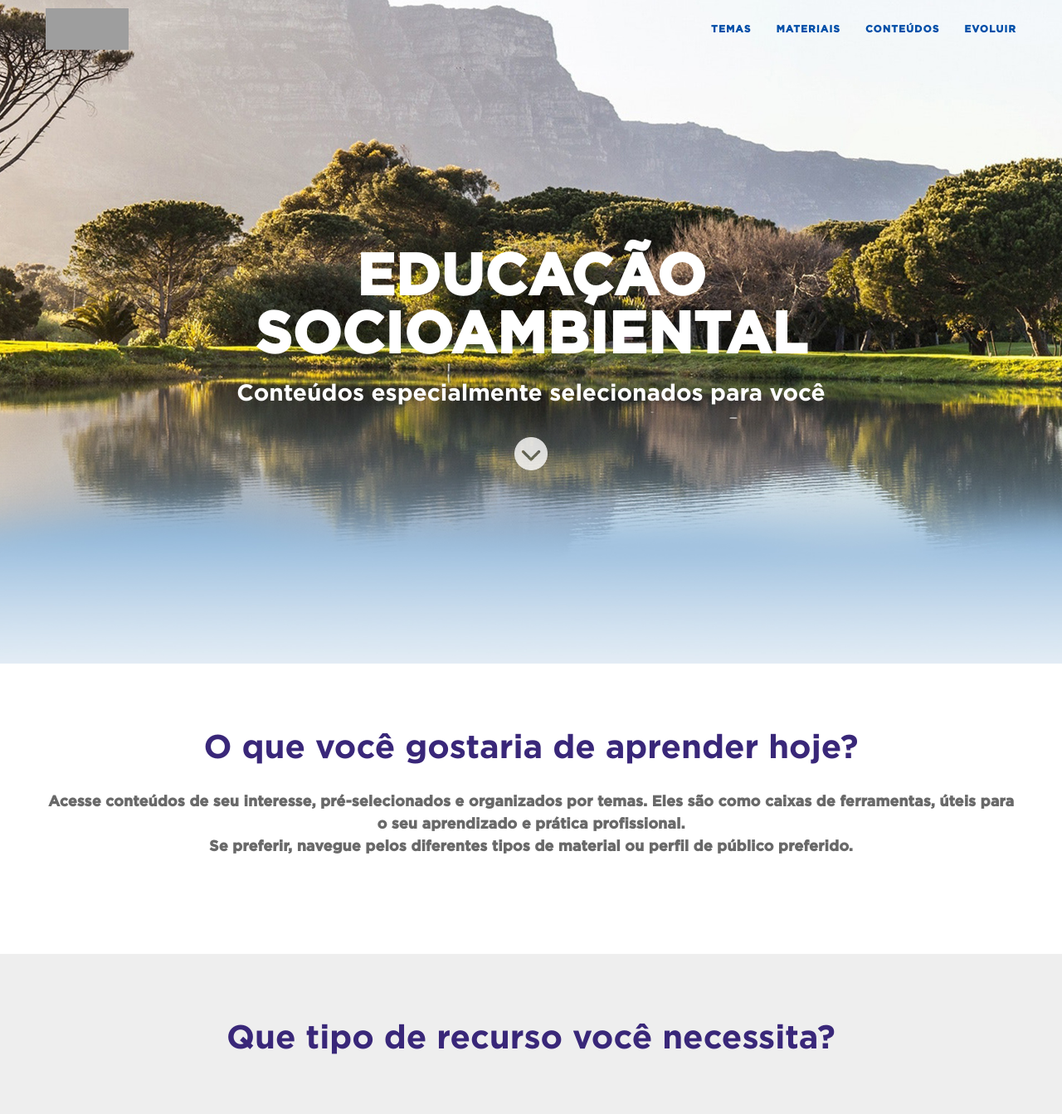
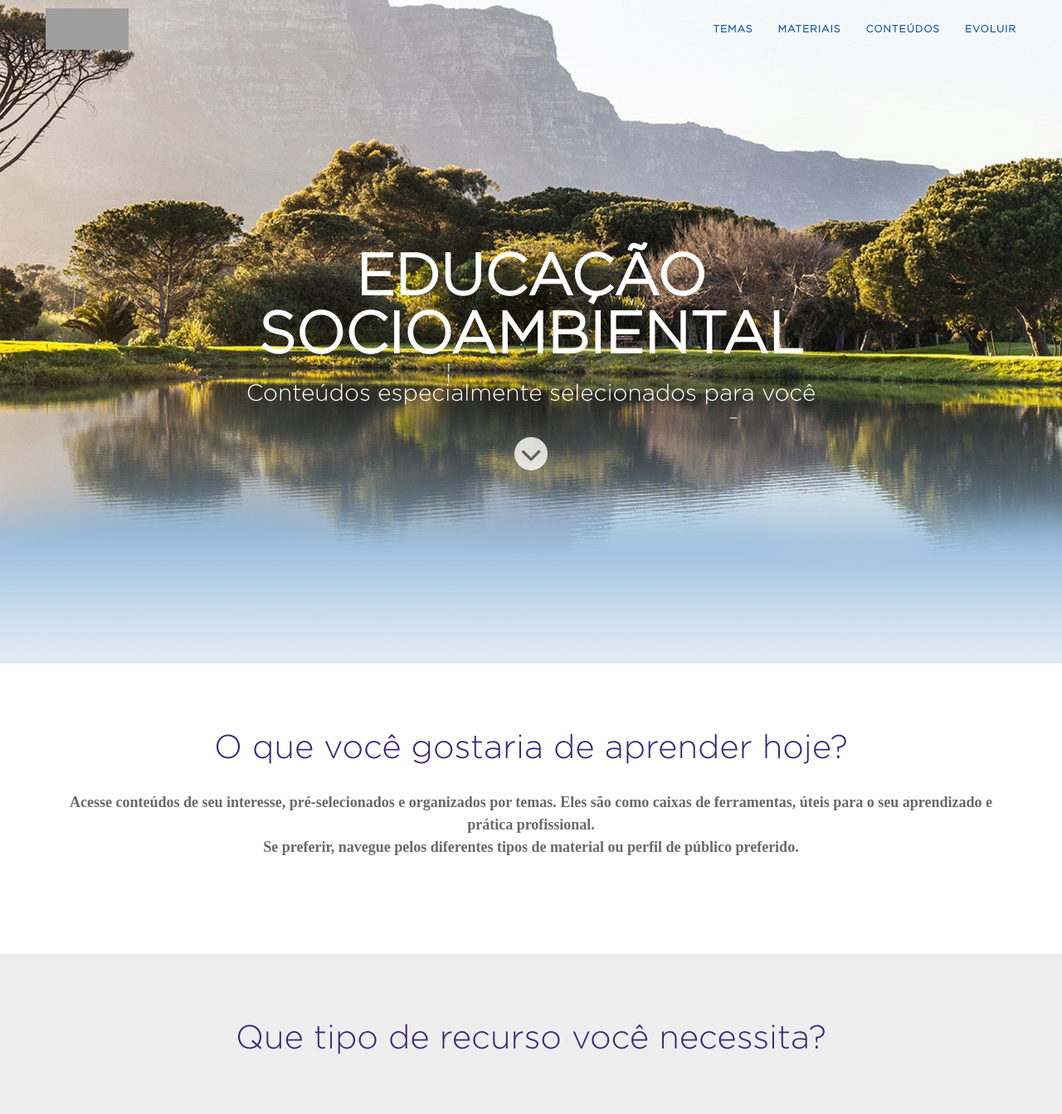
Before and after one commit to marinamaluta/livrarias, a Django app: page / in a window 1280 px wide. Shown: the top 1343 px of the page at 83% size. Run offline with Django 3.2, Linux system fonts and the light colour scheme; data that the repository does not hold is empty; some libraries are stand-ins or nearby versions; some web fonts are replaced; grey boxes are pictures that could not be loaded.

Commit message:
imagens, texto e tamanho da fonte
Signed-off-by: Marina Maluta <marina.queiroz.maluta@gmail.com>

```diff
--- a/static/css/estilo.css
+++ b/static/css/estilo.css
@@ -11,7 +11,9 @@ body {
 @font-face {
   font-family: 'Gotham';
   src: url('../fonts/Gotham-Black.otf'),
+        url('../fonts/Gotham-Light.otf'),
         url('../fonts/Gotham-Bold.otf');
+
 
   font-weight: normal;
   font-style: normal;
@@ -22,7 +24,7 @@ body {
 
 .section-subheading_text-muted3{
   font-size: 12px;
-  font-family: 'Gotham';
+  font-family: 'Gotham-Light';
   text-transform: none;
   font-weight: bolder;
   line-height: 1.5;
@@ -427,7 +429,7 @@ section h2.section-heading {
 }
 section h3.section-subheading {
 font-size: 18px;
-  font-family: 'Gotham';
+  font-family: 'Gotham-Light';
   text-transform: none;
   font-weight: 600;
   margin-bottom: 75px;
@@ -435,7 +437,7 @@ font-size: 18px;
 }
 
 .section-subheading_text-muted3{
-  font-size: 22px;
+  font-size: 28px;
 
 }
 
```
